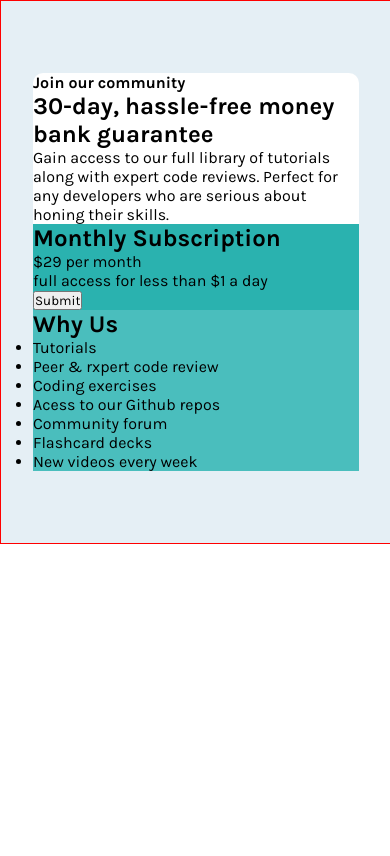
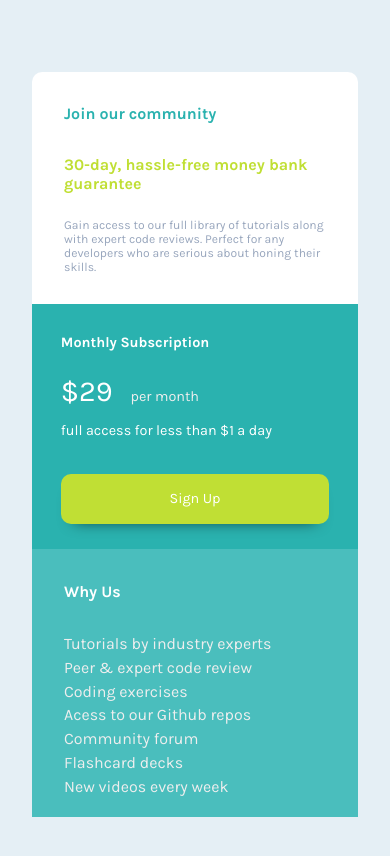
Before and after one commit to Mrbanano/Single-price-grid-component, a plain HTML site: page index.html in a window 390 px wide. Drawn offline with Linux system fonts and the light colour scheme.

Commit message:
mobile view ready

```diff
--- a/index.html
+++ b/index.html
@@ -12,34 +12,40 @@
   <section class="container">
     <section class="card">
       <section class="card-header">
-        <h1>Join our community</h1>
-        <h2>30-day, hassle-free money bank guarantee</h2>
-        <p>
+        <div class=" wrapper">
+          <h1 id="title">Join our community</h1>
+          <h2 id="subtitle">30-day, hassle-free money bank guarantee</h2>
+          <p id="text">
             Gain access to our full library of tutorials along with expert code reviews.
             Perfect for any developers who are serious about honing their skills.
           </p>
+        </div>
       </section>
-      <section class="card-body">
+      <section class="card-body ">
         <section class="prices">
-          <h2>Monthly Subscription</h2>
-          <p>
+          <div class="wrapper">
+            <h2 >Monthly Subscription</h2>
+            <p id="price">
               <Span>$29</Span>
               per month
             </p>
-          <p>full access for less than $1 a day</p>
-          <input type="submit">
+            <p id="outline">full access for less than $1 a day</p>
+            <input type="submit" value="Sign Up">
+          </div>
         </section>
         <section class="footer">
+          <div class="wrapper">
             <h2>Why Us</h2>
             <ul>
-            <li>Tutorials</li>
-            <li>Peer & rxpert code review</li>
+              <li>Tutorials by industry experts</li>
+              <li>Peer & expert code review</li>
               <li>Coding exercises</li>
               <li>Acess to our Github repos</li>
               <li>Community forum</li>
               <li>Flashcard decks</li>
               <li>New videos every week</li>
             </ul>
+          </div>
         </section>
       </section>
     </section>
--- a/static/css/Style.css
+++ b/static/css/Style.css
@@ -1,7 +1,7 @@
 @import url("https://fonts.googleapis.com/css?family=Karla:400,700&display=swap");
 :root {
   --Cyan: hsl(179, 62%, 43%);
-  --CyanLigth:#4abebd ;
+  --CyanLigth: #4abebd;
   --BrightYellow: hsl(71, 73%, 54%);
   /*Neutral*/
   --LightGray: hsl(204, 43%, 93%);
@@ -13,25 +13,95 @@
   padding: 0;
   font-family: "Karla", sans-serif;
 }
-
-.container{
+body {
   background: var(--LightGray);
-  border: 1px solid red;
+  margin: 0;
+}
+.container {
   max-width: 1440px;
   margin: 0 auto;
-  width: 100%;
+  height: 100vh;
+}
+.wrapper {
+  margin: 0 2em 0 2em;
 }
 
-.card{
+#title {
+  color: var(--Cyan);
+  padding: 2em 0 2em 0;
+  font-size: 1em;
+  font-weight: 700;
+}
+#subtitle {
+  color: var(--BrightYellow);
+  font-size: 1em;
+  margin-bottom: 1.5625em;
+  font-weight: 700;
+}
+
+#text {
+  color: var(--GrayishBlue);
+  font-size: 0.76em;
+  margin-bottom: 2.5em;
+}
+
+.card {
   margin: 4.5em 2em;
   border-radius: 10px;
   background-color: white;
+}
+.prices {
+  background-color: var(--Cyan);
+  color: white;
+  font-size: 0.9em;
+}
+.prices h2 {
+  font-size: 1em;
+  padding: 2.07em 0 1.571em 0;
+}
+.prices #price {
+  color: #eee;
+  vertical-align: middle;
+  padding: 0 0 1em 0;
+  font-weight: 400;
+}
+.prices p span {
+  font-size: 2.01em;
+  color: white;
+  padding: 0 0.5em 0 0;
+}
+.prices #outline {
+  font-size: 1em;
+}
+.prices input {
+  background: var(--BrightYellow);
+  border: none;
+  font-size: 1em;
+  width: 100%;
+  color: white;
+  font-weight: 400;
+  height: 3.4285em;
+  margin: 2.4285em 0 1.75em 0;
+  border-radius: 10px;
+  -webkit-box-shadow: 0px 10px 15px -13px rgba(0, 0, 0, 0.75);
+  -moz-box-shadow: 0px 10px 15px -13px rgba(0, 0, 0, 0.75);
+  box-shadow: 0px 10px 15px -13px rgba(0, 0, 0, 0.75);
+}
+.footer {
+  background-color: var(--CyanLigth);
+  color: white;
+}
+.footer h2{
+  padding: 2.071em 0;
+  font-size: 1em;
+  font-weight: 700;
 
 }
-
-.prices{
-  background-color: var(--Cyan);
+.footer ul{
+  list-style: none;
+  color: #eee;
+  padding-bottom: 1em;
 }
-.footer{
-  background-color:var(--CyanLigth);
+.footer li{
+   margin: 0 0 0.3em 0;
 }
```
Lines whose indentation alone changed are shown as unchanged.
